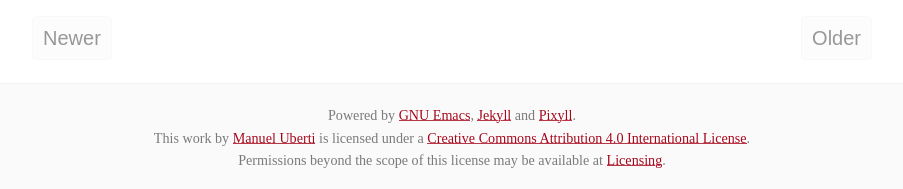
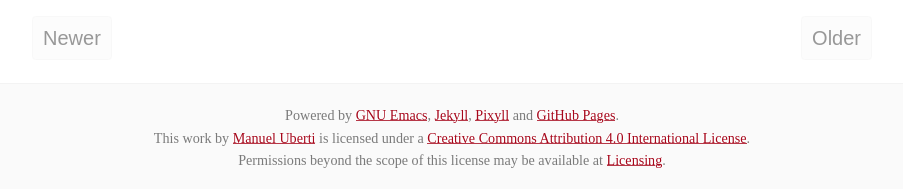
Before and after one commit to manuel-uberti/manuel-uberti.github.io, a Jekyll site: the page built from index.html, in a window 1280 px wide. Shown: the part 774-963 px from the top of the page, without its empty margins (188-1091 px from the left). Built offline with Jekyll 4.4.1, drawn with Linux system fonts in a browser that asks for light colours; some web fonts are replaced; the list of posts is cut into pages by our own code.

Commit message:
Add link to GitHub Pages in the footer

```diff
--- a/_includes/footer.html
+++ b/_includes/footer.html
@@ -1,7 +1,7 @@
 <footer class="center">
   <div class="measure">
       <small>
-          Powered by <a href="https://www.gnu.org/software/emacs/">GNU Emacs</a>, <a href="https://jekyllrb.com/">Jekyll</a> and <a href="http://pixyll.com/">Pixyll</a>.<br/>
+          Powered by <a href="https://www.gnu.org/software/emacs/">GNU Emacs</a>, <a href="https://jekyllrb.com/">Jekyll</a>, <a href="http://pixyll.com/">Pixyll</a> and <a href="https://pages.github.com/">GitHub Pages</a>.<br/>
           This work by <a href="https://manuel-uberti.github.io">Manuel Uberti</a> is licensed under a <a href="http://creativecommons.org/licenses/by/4.0/">Creative Commons Attribution 4.0 International License</a>.<br/>
           Permissions beyond the scope of this license may be available at <a href="https://manuel-uberti.github.io/licensing/">Licensing</a>.
       </small>
```
